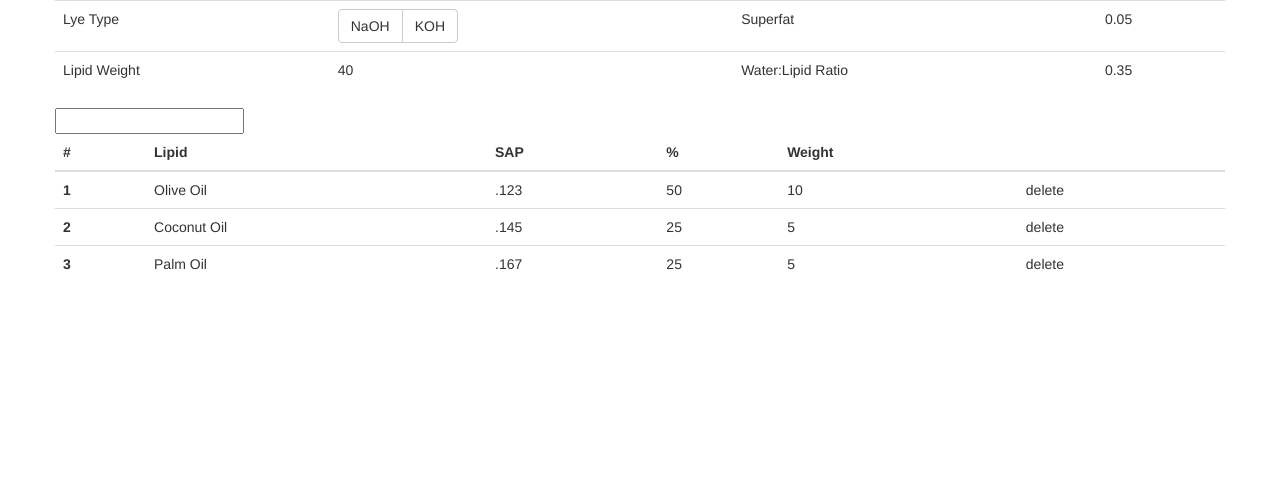
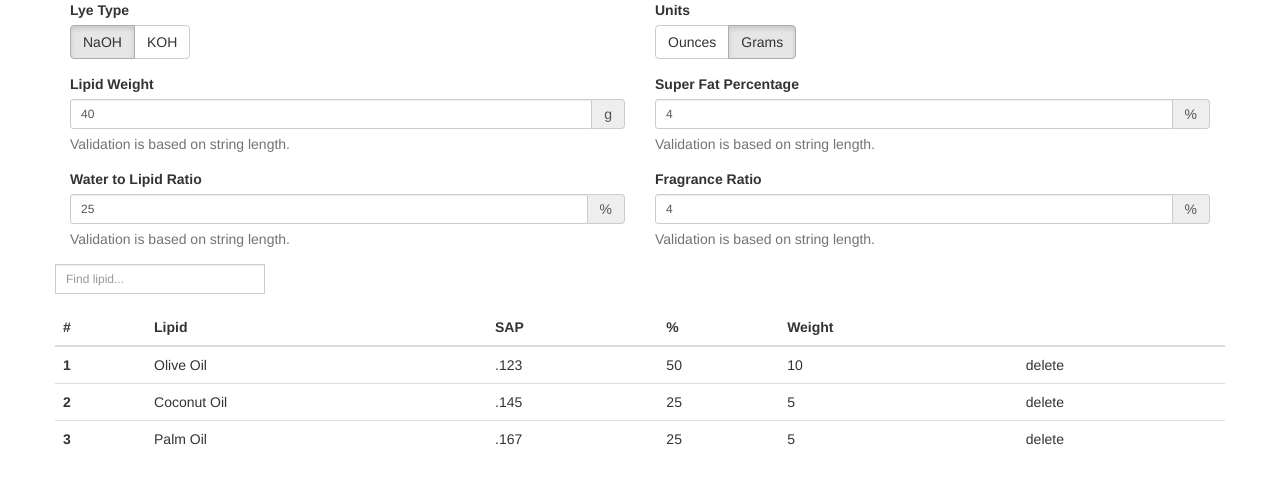
Before and after one commit to sjhitchner/soapcalc, a React (Create React App) app: page / in a window 1280 px wide. Shown: the top 484 px of the page. Built offline with nearby package versions, Linux system fonts and the light colour scheme.

Commit message:
initial static version of page

```diff
--- a/src/App.js
+++ b/src/App.js
@@ -1,14 +1,16 @@
 import React, { Component } from 'react';
 import {
-	Button,
-	ButtonGroup,
 	ButtonToolbar,
-	/*
-	FormGroup,
 	ControlLabel,
 	FormControl,
+	FormGroup,
+	Grid,
 	HelpBlock,
-	*/
+	InputGroup,
+	Row,
+	Col,
+	ToggleButton,
+	ToggleButtonGroup,
 } from 'react-bootstrap';
 //import logo from './logo.svg';
 import './App.css';
@@ -44,19 +46,21 @@ import 'bootstrap/dist/css/bootstrap.min.css';
 class SoapCalc extends Component {
 	render() {
 		return (
-			<div className="container">
-				<div className="row">
+			<Grid>
+				<Row>
 					<SoapCalcParameters
+						units={this.props.recipe.units}
 						lye_type={this.props.recipe.lye_type}
 						lipid_weight={this.props.recipe.lipid_weight}
-						water_to_lipid_ratio={this.props.recipe.water_to_lipid_ratio}
+						water_lipid_ratio={this.props.recipe.water_lipid_ratio}
 						super_fat_percentage={this.props.recipe.super_fat_percentage}
+						fragrance_ratio={this.props.recipe.fragrance_ratio}
 					/>
-				</div>
-				<div className="row">
+				</Row>
+				<Row>
 					<SoapCalcLipidSelection lipids={this.props.recipe.lipids}/>
-				</div>
-			</div>
+				</Row>
+			</Grid>
 		);
 	}
 }
@@ -64,22 +68,32 @@ class SoapCalc extends Component {
 class SoapCalcParameters extends Component {
 	render() {
 		return (
-			<table className="table">
-				<tbody>
-					<tr>
-						<td>Lye Type</td>
-						<td><LyeType type={this.props.lye_type}/></td>
-						<td>Superfat</td>
-						<td>{this.props.super_fat_percentage}</td>
-					</tr>
-					<tr>
-						<td>Lipid Weight</td>
-						<td>{this.props.lipid_weight}</td>
-						<td>Water:Lipid Ratio</td>
-						<td>{this.props.water_to_lipid_ratio}</td>
-					</tr>
-				</tbody>
-			</table>
+			<Grid>
+				<Row className="show-grid">
+					<Col xs={6} md={6}>
+						<LyeType value={this.props.lye_type} />
+					</Col>
+					<Col xs={6} md={6}>
+						<Units value={this.props.units} />
+					</Col>
+				</Row>
+				<Row>
+					<Col xs={6} md={6}>
+						<LipidWeight value={this.props.lipid_weight} units={this.props.units} />
+					</Col>
+					<Col xs={6} md={6}>
+						<SuperFatInput value={this.props.super_fat_percentage} />
+					</Col>
+				</Row>
+				<Row>
+					<Col xs={6} md={6}>
+						<WaterLipidRatioInput value={this.props.water_lipid_ratio} />
+					</Col>
+					<Col xs={6} md={6}>
+						<FragranceRatioInput value={this.props.fragrance_ratio} />
+					</Col>
+				</Row>
+			</Grid>
 		);
 	}
 }
@@ -100,9 +114,25 @@ class SoapCalcLipidSelection extends Component {
 }
 
 class LipidLookup extends Component {
+
+	handleChange(e) {
+
+	}
+
 	render() {
 		return (
-			<input type="text" />
+			<FormGroup
+				controlId="lipidLookup">
+				<InputGroup>
+					<FormControl
+						type="text"
+						bsSize="sm"
+						placeholder="Find lipid..."
+			 			onChange={this.handleChange}
+						defaultValue={this.props.value} />
+				</InputGroup>
+				<FormControl.Feedback />
+			</FormGroup>
 		);
 	}
 }
@@ -155,6 +185,181 @@ class LipidTableRow extends Component {
 		);
 	}
 }
+
+class Units extends Component {
+	constructor(props) {
+		super();
+		this.state = {
+      		activeButton: props.value,
+    	};
+	}
+
+	onChange(e) {
+		this.setState({
+			activeButton: e,
+		});
+		//alert('Units ' + this.state.activeButton);
+	}
+
+	render() {
+		return (
+			<FormGroup controlId="units">
+				<ControlLabel>Units</ControlLabel>
+				<ButtonToolbar>
+					<ToggleButtonGroup
+						name="units"
+						type="radio"
+						onChange={this.onChange}
+						defaultValue={this.state.activeButton}>
+						<ToggleButton value={'oz'}>Ounces</ToggleButton>
+						<ToggleButton value={'g'}>Grams</ToggleButton>
+					</ToggleButtonGroup>
+				</ButtonToolbar>
+				<FormControl.Feedback />
+			</FormGroup>
+		)
+	}
+}
+
+class LyeType extends Component {
+	constructor(props) {
+		super();
+		this.state = {
+      		activeButton: props.value,
+    	};
+	}
+
+	render() {
+		return (
+			<FormGroup controlId="lyeType">
+   				<ControlLabel>Lye Type</ControlLabel>
+				<ButtonToolbar>
+					<ToggleButtonGroup
+						name="lye_type"
+						type="radio"
+						defaultValue={this.state.activeButton}>
+						<ToggleButton value={'naoh'}>NaOH</ToggleButton>
+						<ToggleButton value={'koh'}>KOH</ToggleButton>
+					</ToggleButtonGroup>
+				</ButtonToolbar>
+				<FormControl.Feedback />
+			</FormGroup>
+		)
+	}
+}
+
+class LipidWeight extends Component {
+
+	getValidationState () {
+		/*
+    	const length = this.state.value.length;
+    	if (length > 10) return 'success';
+    	else if (length > 5) return 'warning';
+    	else if (length > 0) return 'error';
+		*/
+	}
+
+	handleChange (event) {
+		this.setState({ value: event.target.value });
+	}
+
+	render() {
+		return (
+			<FormGroup
+				controlId="lipidWeight"
+				validationState={this.getValidationState()}>
+      			<ControlLabel>Lipid Weight</ControlLabel>
+				<InputGroup>
+					<FormControl
+						type="text"
+						bsSize="sm"
+						placeholder={this.props.placeholder}
+			 			onChange={this.handleChange}
+						defaultValue={this.props.value} />
+					<InputGroup.Addon>{this.props.units}</InputGroup.Addon>
+				</InputGroup>
+				<FormControl.Feedback />
+            	<HelpBlock>Validation is based on string length.</HelpBlock>
+			</FormGroup>
+		)
+	}
+}
+
+class WaterLipidRatioInput extends Component {
+	render() {
+		return (
+			<FormGroup controlId="waterLipidRatio">
+   				<ControlLabel>Water to Lipid Ratio</ControlLabel>
+				<PercentageInput name="water_lipid_ratio" value={this.props.value} />
+				<FormControl.Feedback />
+            	<HelpBlock>Validation is based on string length.</HelpBlock>
+			</FormGroup>
+		)
+	}
+}
+
+class SuperFatInput extends Component {
+	render() {
+		return (
+			<FormGroup controlId="superFatPercentage">
+   				<ControlLabel>Super Fat Percentage</ControlLabel>
+				<PercentageInput name="super_fat_percentage" value={this.props.value} />
+				<FormControl.Feedback />
+            	<HelpBlock>Validation is based on string length.</HelpBlock>
+			</FormGroup>
+		)
+	}
+}
+
+class FragranceRatioInput extends Component {
+	render() {
+		return (
+			<FormGroup controlId="fragranceRatio">
+   				<ControlLabel>Fragrance Ratio</ControlLabel>
+				<PercentageInput name="fragrance_ratio" value={this.props.value} />
+				<FormControl.Feedback />
+            	<HelpBlock>Validation is based on string length.</HelpBlock>
+			</FormGroup>
+		)
+	}
+}
+
+class PercentageInput extends Component {
+
+	/*
+	getValidationState () {
+		const value = this.state.value;
+		if (value > 0 && value <= 1 {
+			return 'success';
+		}
+    	else if (value > 5) {
+			return 'warning';
+		}
+    	else {
+			return 'error';
+		}
+	}
+	*/
+
+	handleChange (event) {
+		this.setState({ value: event.target.value/100 });
+	}
+
+	render() {
+		return (
+			<InputGroup>
+      			<FormControl
+					type="text"
+					bsSize="sm"
+					placeholder={this.props.placeholder}
+			 		onChange={this.handleChange}
+					defaultValue={this.props.value * 100} />
+				<InputGroup.Addon>%</InputGroup.Addon>
+			</InputGroup>
+		)
+	}
+}
+
 
 /*
 class LipidList extends Component {
@@ -229,40 +434,5 @@ var BoardSwitcher = React.createClass({
 });
 */
 
-class UnitsSelector extends Component {
-	render() {
-		return (
-			<ButtonToolbar>
-				<ButtonGroup bsSize="large">
-					<Button>Ounces</Button>
-					<Button>Grams</Button>
-				</ButtonGroup>
-			</ButtonToolbar>
-		)
-	}
-}
-
-class LyeType extends Component {
-	render() {
-		return (
-			<ButtonToolbar>
-				<ButtonGroup>
-					<Button>NaOH</Button>
-					<Button>KOH</Button>
-				</ButtonGroup>
-			</ButtonToolbar>
-		)
-	}
-}
-
-class LipidWeight extends Component {
-	render() {
-		return (
-			<div>
-				Lipid Weight
-			</div>
-		)
-	}
-}
 
 export default SoapCalc;
--- a/src/index.js
+++ b/src/index.js
@@ -6,12 +6,12 @@ import registerServiceWorker from './registerServiceWorker';
 
 
 const RECIPE = {
-	units: 'oz',
+	units: 'g',
 	lye_type: 'naoh',
 	lipid_weight: 40,
-	water_to_lipid_ratio: 0.35,
-	super_fat_percentage: 0.05,
-	fragrance_ratio: 0.05,
+	water_lipid_ratio: 0.25,
+	super_fat_percentage: 0.04,
+	fragrance_ratio: 0.04,
 	lipids: [
 		{name: 'Olive Oil', sap: '.123', weight: '10', percentage: '50'},
  		{name: 'Coconut Oil', sap: '.145', weight: '5', percentage: '25'},
```
Also changed, not shown: 1 other file (tests, documents, lock files or other folders).
